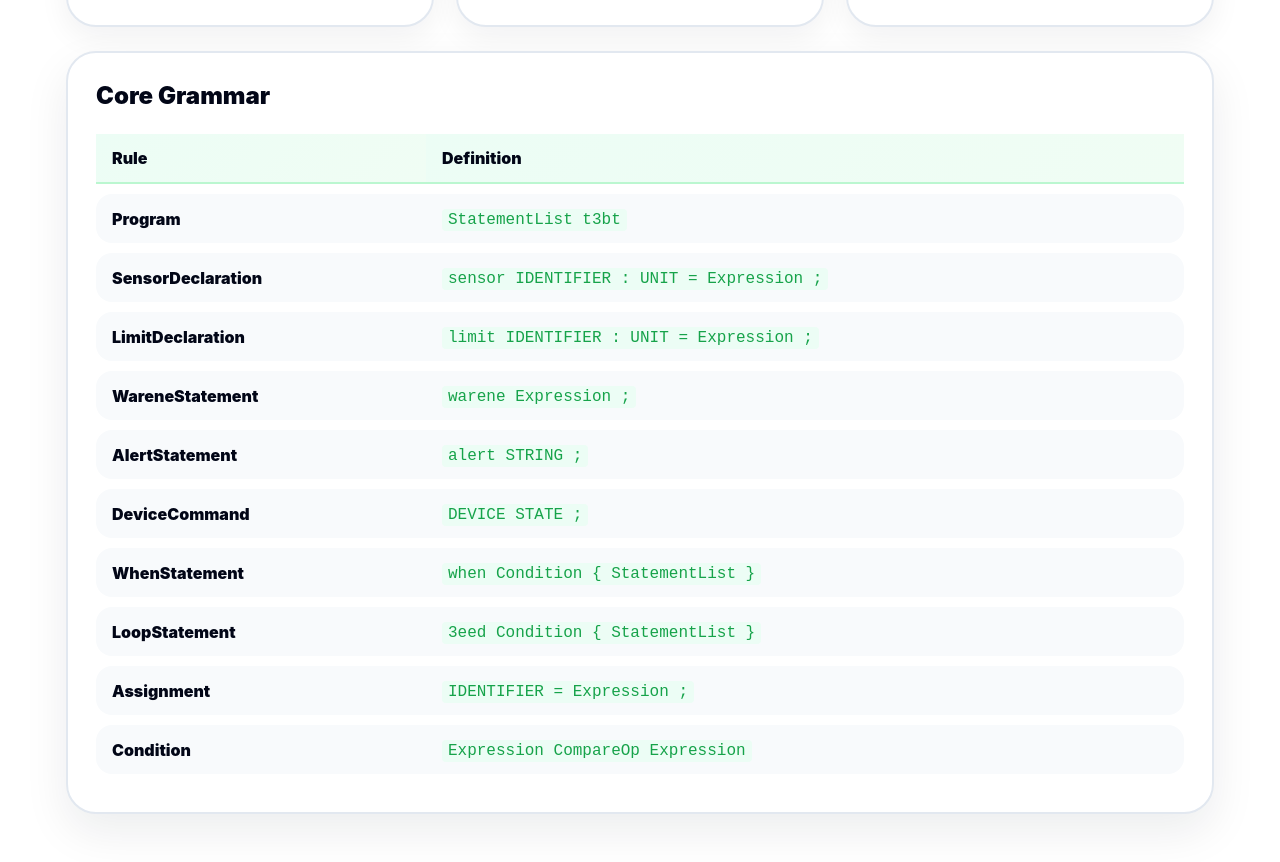
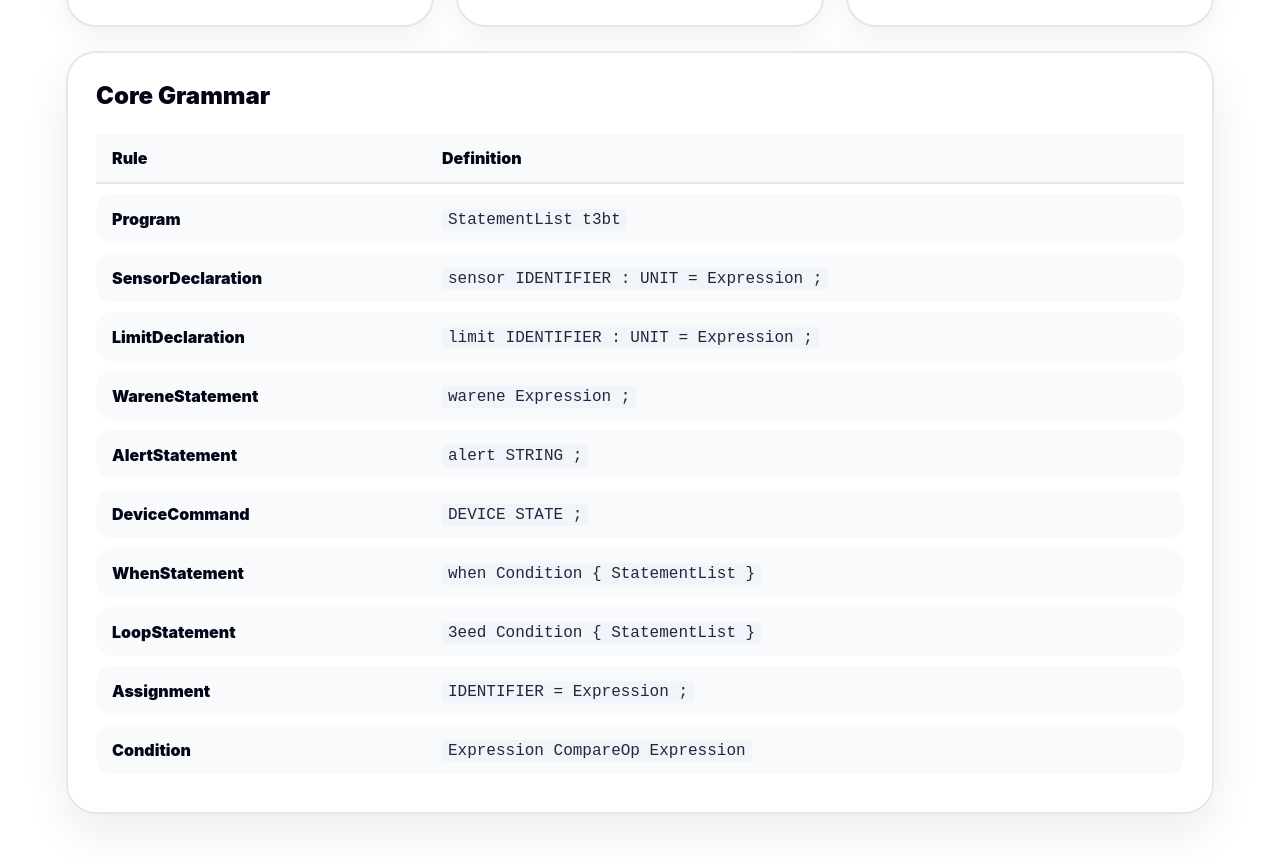
Before and after one commit to Asklany22/Farmer-Compiler, an Angular app: page / in a window 1280 px wide. Shown: the part 5957-6819 px from the top of the page. Built offline with nearby package versions, Linux system fonts and the light colour scheme.

Commit message:
style: Change grammar table colors from green to black/dark theme

```diff
--- a/src/app/app.component.css
+++ b/src/app/app.component.css
@@ -677,8 +677,8 @@ td {
 th {
   font-weight: 900;
   color: #020617;
-  background: linear-gradient(135deg, #ecfdf5, #f0fdf4);
-  border-bottom: 2px solid #bbf7d0;
+  background: #f8fafc;
+  border-bottom: 2px solid #e2e8f0;
 }
 
 tbody tr {
@@ -703,8 +703,8 @@ tbody td:last-child {
 
 code {
   font-family: 'Courier New', monospace;
-  color: #16a34a;
-  background: #ecfdf5;
+  color: #1e293b;
+  background: #f1f5f9;
   padding: 2px 6px;
   border-radius: 4px;
 }
```
